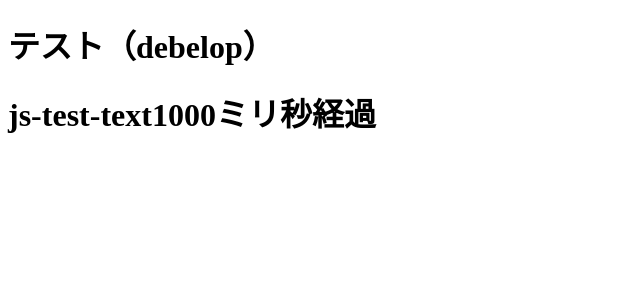
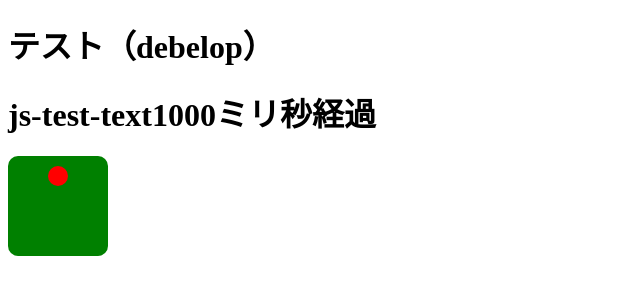
Before and after one commit to WTomoharu/falling-block-puzzle, a plain HTML site: page index.html in a window 1280 px wide. Shown: the whole page, without its empty margins (0-640 px from the left). Drawn offline with Linux system fonts and the light colour scheme.

Commit message:
SVGでテスト用の図形を記述

```diff
--- a/index.html
+++ b/index.html
@@ -1,13 +1,24 @@
 <!DOCTYPE html>
 <html lang="ja">
+
 <head>
     <meta charset="UTF-8">
     <meta name="viewport" content="width=device-width, initial-scale=1.0">
     <title>落ちものパズル！</title>
     <script src="app.js"></script>
 </head>
+
 <body onload="init()">
     <h1>テスト（debelop）</h1>
     <h1 id="js-test"></h1>
+    <div style="position: relative;">
+        <svg width="100" height="100">
+            <!-- x=始点のx座標 y=始点のy座標 rx=角の丸みx方向 ry=角の丸みy方向 -->
+            <rect x="0" y="0" width="100" height="100" rx="10" ry="10" fill="green"></rect>
+            <!-- cx=中心のx座標 cy=中心のy座標 r=半径 -->
+            <circle cx="50" cy="20" r="10" fill="red"></circle>
+        </svg>
+    </div>
 </body>
+
 </html>
```
